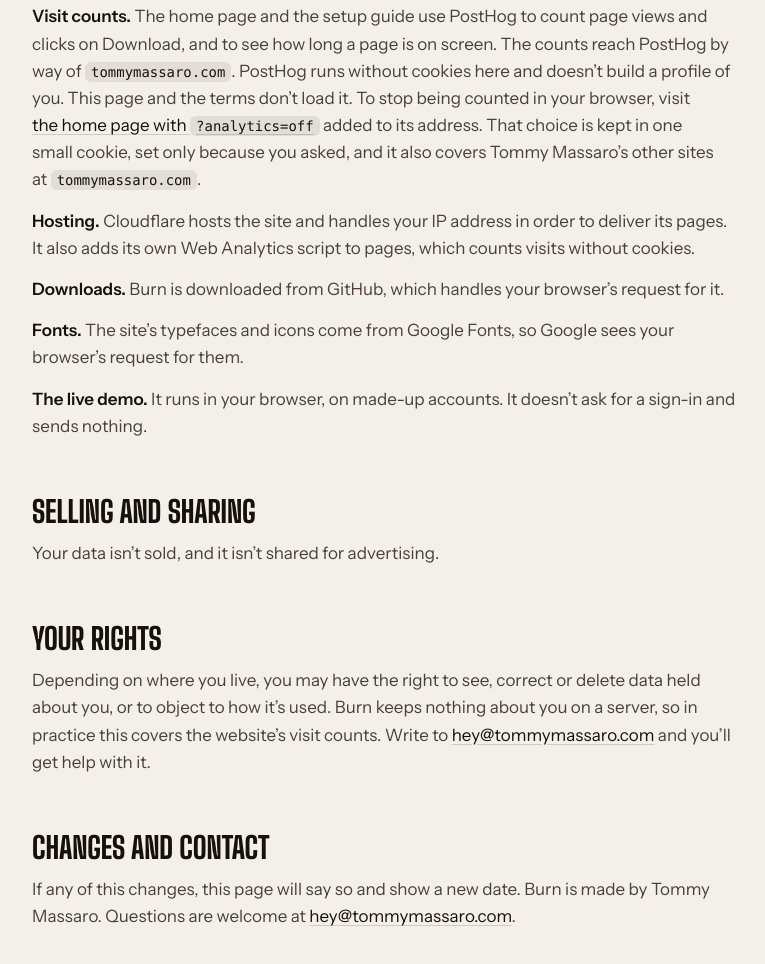
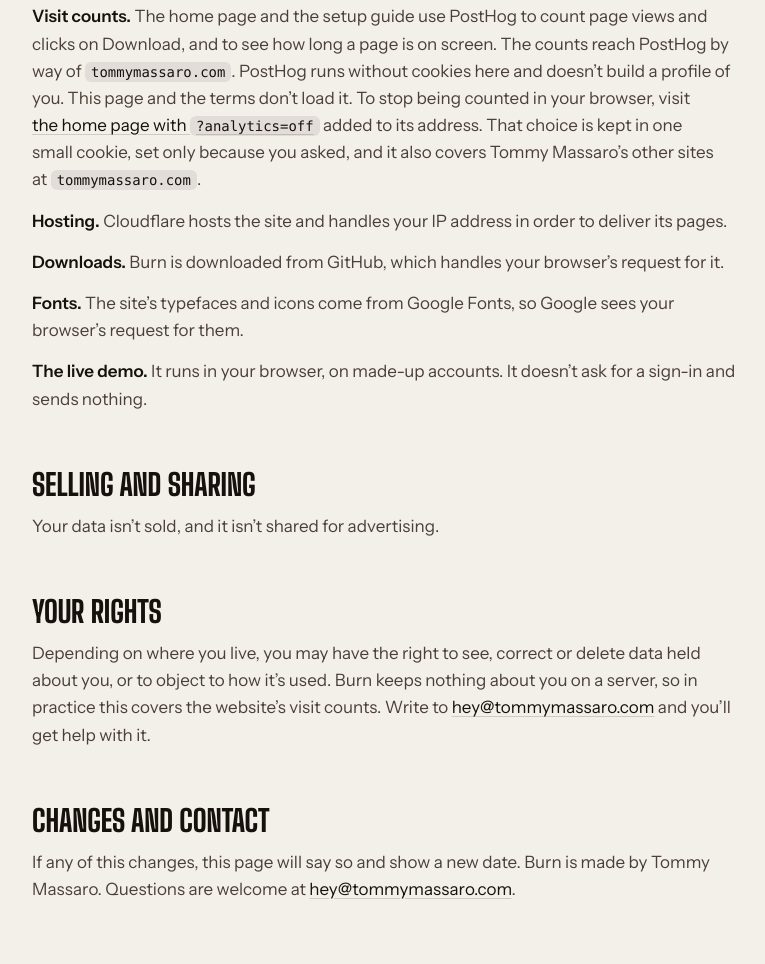
Before and after one commit to tmass1/burn, a plain HTML site: page site/privacy/index.html in a window 1280 px wide. Shown: the part 2567-3531 px from the top of the page, without its empty margins (256-1021 px from the left). Drawn offline with Linux system fonts and the light colour scheme; a web font is replaced by a local one.

Commit message:
The privacy page no longer mentions Cloudflare's analytics, which are off
Cloudflare added its own Web Analytics script to every page. It was turned
off for tommymassaro.com on 25 November 2026, and the script is gone from
the live sites.

Co-Authored-By: Claude Opus 5.5 <noreply@anthropic.com>

```diff
--- a/site/privacy/index.html
+++ b/site/privacy/index.html
@@ -71,7 +71,7 @@
 
   <h2>This website</h2>
   <p><strong>Visit counts.</strong> The home page and the setup guide use PostHog to count page views and clicks on Download, and to see how long a page is on screen. The counts reach PostHog by way of <code>tommymassaro.com</code>. PostHog runs without cookies here and doesn’t build a profile of you. This page and the terms don’t load it. To stop being counted in your browser, visit <a href="https://burn.tommymassaro.com/?analytics=off">the home page with <code>?analytics=off</code></a> added to its address. That choice is kept in one small cookie, set only because you asked, and it also covers Tommy Massaro’s other sites at <code>tommymassaro.com</code>.</p>
-  <p><strong>Hosting.</strong> Cloudflare hosts the site and handles your IP address in order to deliver its pages. It also adds its own Web Analytics script to pages, which counts visits without cookies.</p>
+  <p><strong>Hosting.</strong> Cloudflare hosts the site and handles your IP address in order to deliver its pages.</p>
   <p><strong>Downloads.</strong> Burn is downloaded from GitHub, which handles your browser’s request for it.</p>
   <p><strong>Fonts.</strong> The site’s typefaces and icons come from Google Fonts, so Google sees your browser’s request for them.</p>
   <p><strong>The live demo.</strong> It runs in your browser, on made-up accounts. It doesn’t ask for a sign-in and sends nothing.</p>
```
